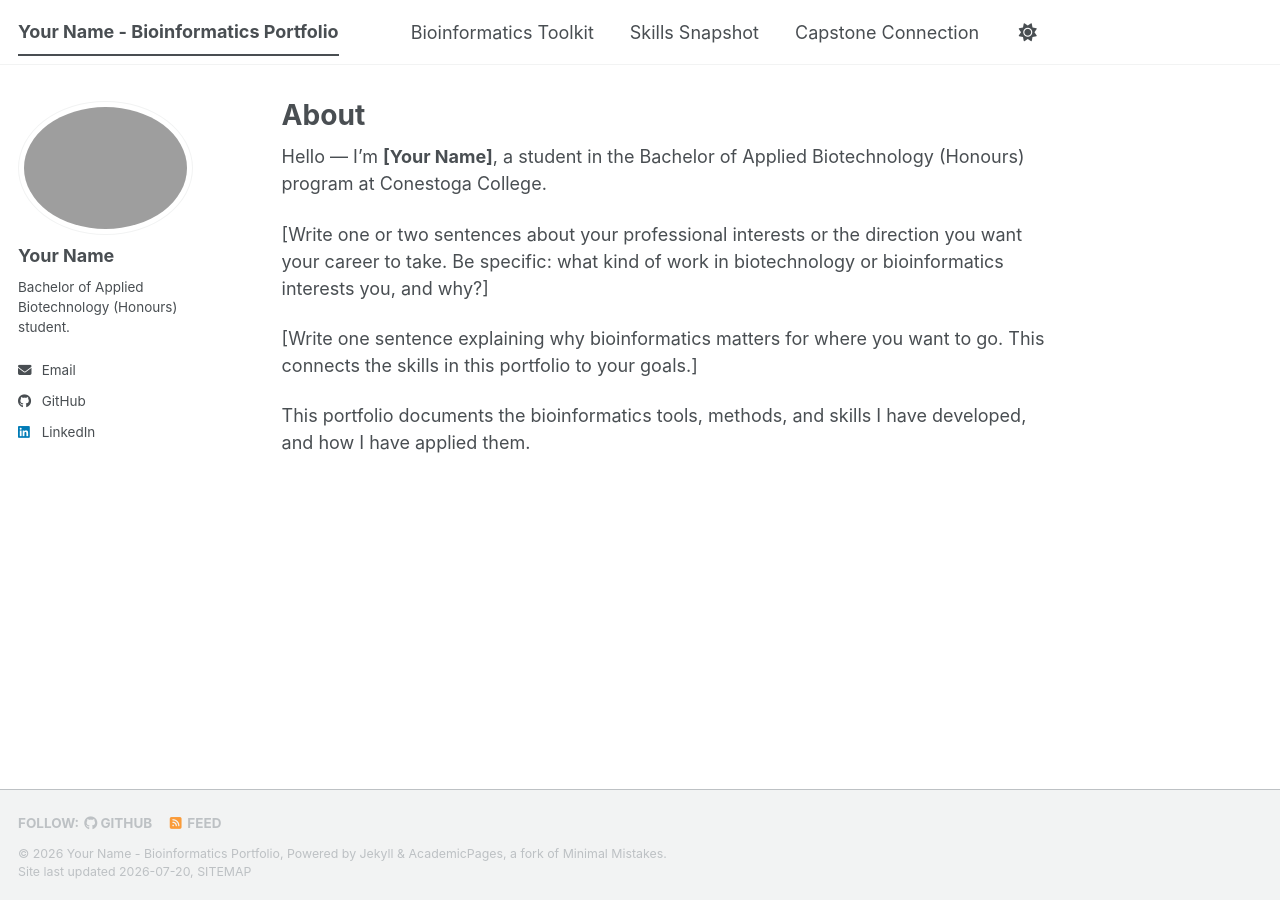
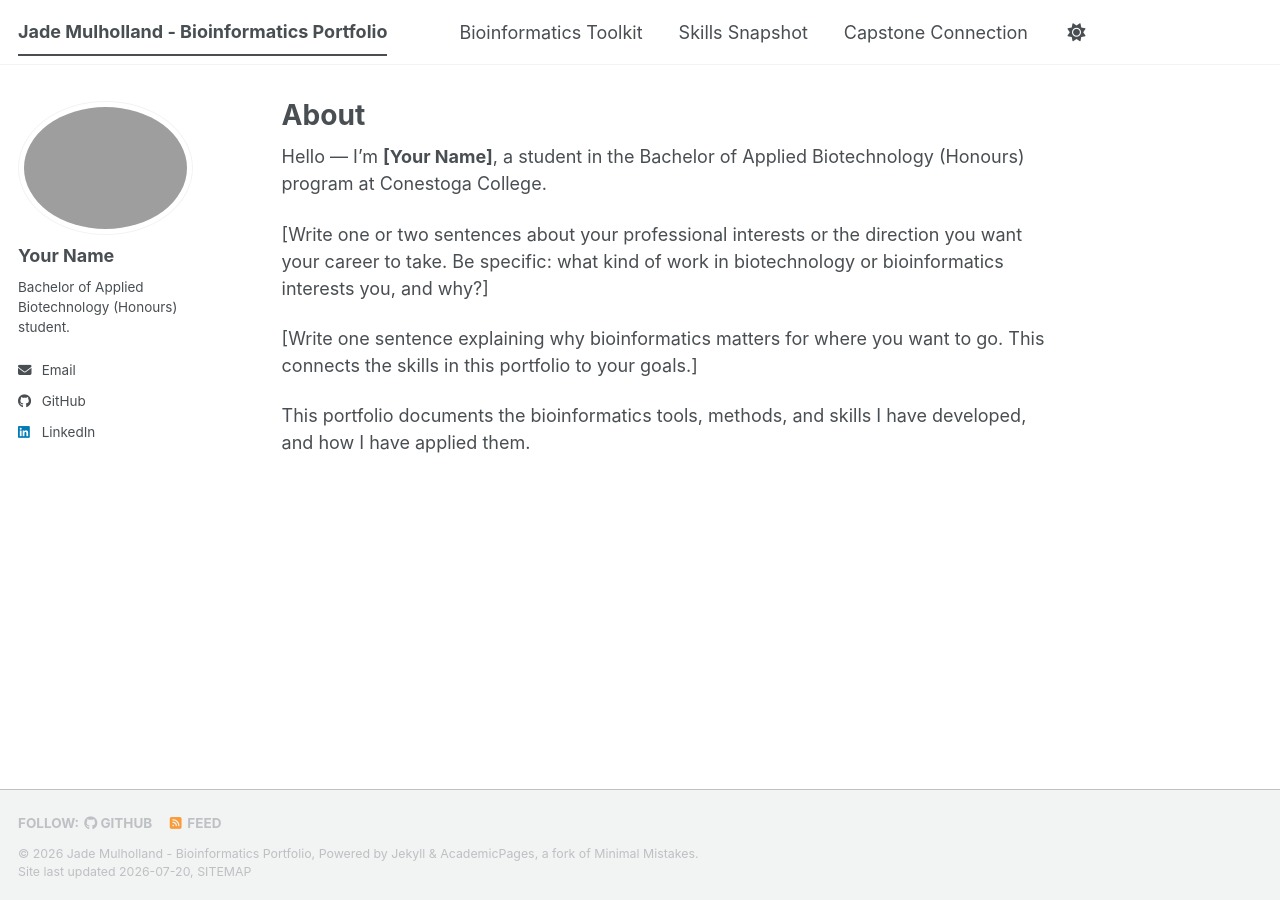
Before and after one commit to JadeLillian/biot74000-portfolio, a Jekyll site: the page built from _pages/about.md, in a window 1280 px wide. Built offline with Jekyll 4.4.1, drawn with Linux system fonts in a browser that asks for light colours; a script bundle is joined from its source files by our own code; library files that are not in the unit come from our copies; part of the change alters nothing that is shown.

Commit message:
Update site configuration with new user details

```diff
--- a/_config.yml
+++ b/_config.yml
@@ -1,5 +1,5 @@
 # ==============================================================================
-#  BIOT74000 E-PORTFOLIO - SITE CONFIGURATION
+# BIOT74000 E-PORTFOLIO - SITE CONFIGURATION
 # ==============================================================================
 #  This file controls site-wide settings. You only need to edit the small
 #  section marked "EDIT THIS SECTION" below. Everything under the line marked
@@ -16,7 +16,7 @@
 
 # Your site's title - appears in the top-left of every page and in the browser tab.
 # Example: "Nykole Crevits - Bioinformatics Portfolio"
-title: "Your Name - Bioinformatics Portfolio"
+title: "Jade Mulholland - Bioinformatics Portfolio"
 
 # A short subtitle/description for the site.
 description: "BIOT74000 Bioinformatics E-Portfolio, Bachelor of Applied Biotechnology (Honours), Conestoga College."
@@ -27,7 +27,7 @@ description: "BIOT74000 Bioinformatics E-Portfolio, Bachelor of Applied Biotechn
 # -------------------------------------------------------------------
 
 # Replace "yourusername" with your GitHub username (lowercase).
-url: "https://yourusername.github.io"
+url: "https://jadelillian.github.io"
 
 # This MUST match your repository name exactly, including the leading slash.
 # If you named your repository "biot74000-portfolio" as instructed, leave this as-is.
@@ -35,7 +35,7 @@ url: "https://yourusername.github.io"
 baseurl: "/biot74000-portfolio"
 
 # Replace with: yourusername/biot74000-portfolio
-repository: "yourusername/biot74000-portfolio"
+repository: "jadelillian/biot74000-portfolio"
 
 # -------------------------------------------------------------------
 #  YOUR PROFILE (appears in the sidebar on every page)
```
